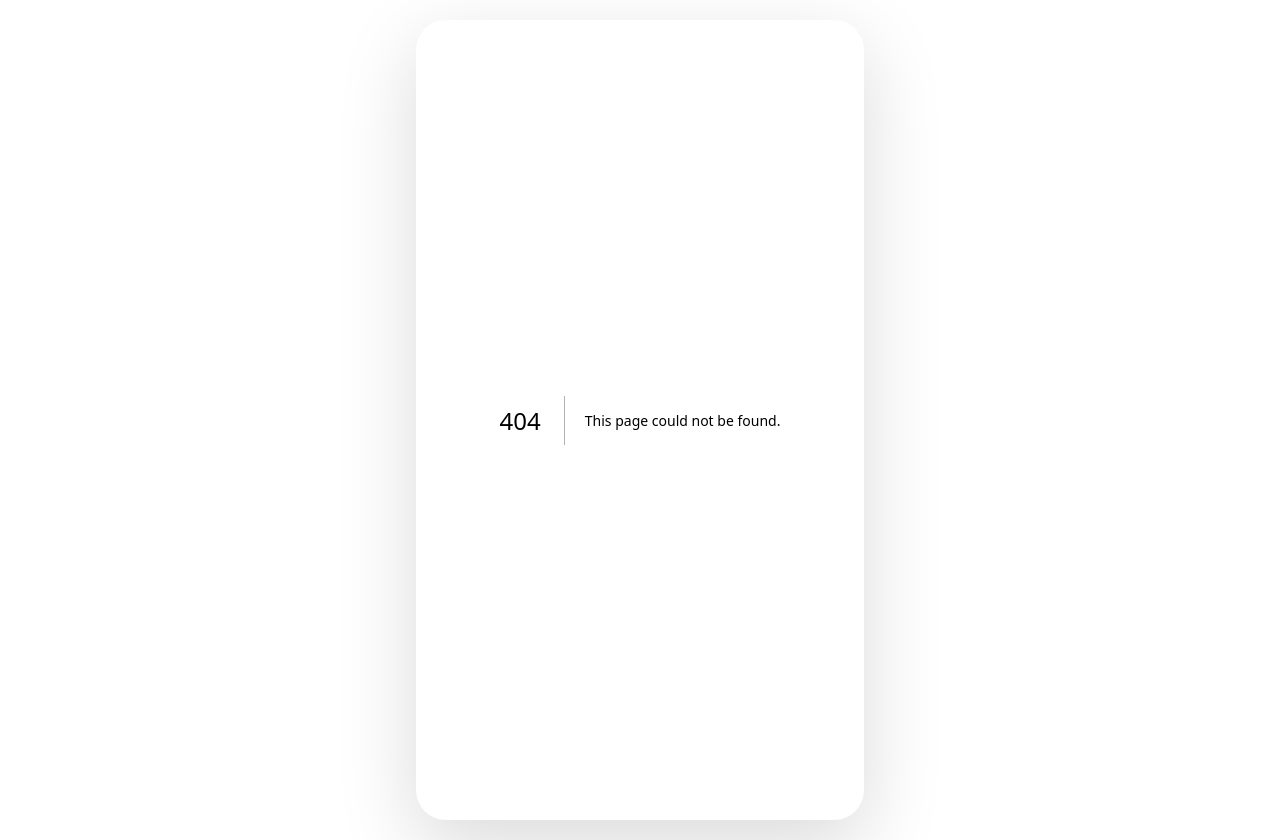
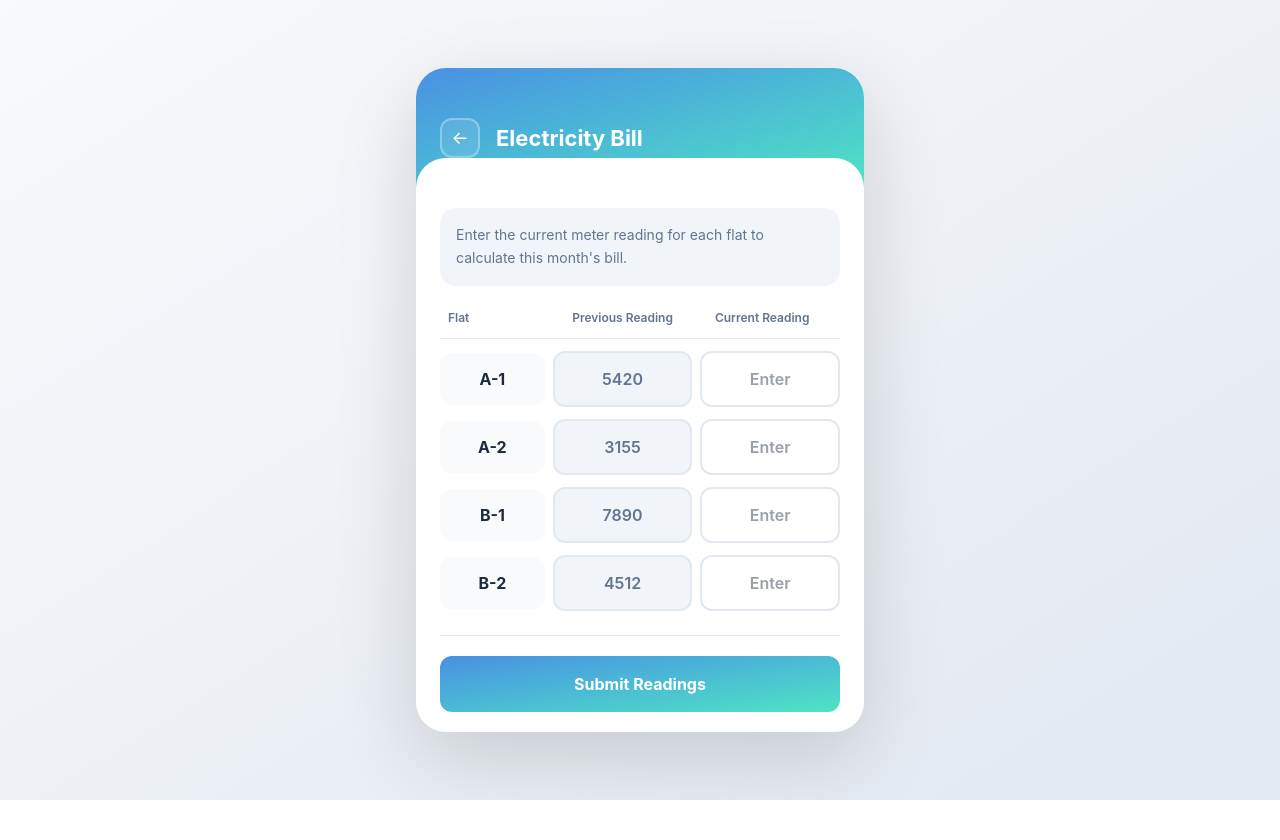
Before and after one commit to Real-System-Makers/BariBondhon_Frontend, a Next.js app: page /electrcity-entry in a window 1280 px wide. Before the commit this address had no page. After the commit the page ends 800 px from the top, so only its background shows below. Built offline with nearby package versions, Linux system fonts and the light colour scheme.

Commit message:
feat(electricity-entry): add Electricity Entry page

```diff
--- /dev/null
+++ b/app/electrcity-entry/page.tsx
@@ -0,0 +1,137 @@
+import Link from "next/link";
+
+const ElectricityEntry = () => {
+  return (
+    <div className="flex flex-col">
+      <div className="bg-gradient-to-br from-[#4a90e2] to-[#50e3c2] pt-[50px] px-6 pb-[30px] text-white relative shrink-0 after:content-[''] after:absolute after:bottom-0 after:left-0 after:right-0 after:h-[30px] after:bg-white after:rounded-t-[30px]">
+        <div className="flex items-center gap-4 relative z-[2]">
+          <Link
+            href="/"
+            className="w-10 h-10 border-2 border-white/30 rounded-xl bg-white/10 text-white flex items-center justify-center cursor-pointer text-lg no-underline"
+          >
+            ←
+          </Link>
+          <div className="text-[22px] font-bold">Electricity Bill</div>
+        </div>
+      </div>
+
+      <div className="p-5 px-6 flex-1 overflow-y-auto flex flex-col">
+        <form id="meterReadingForm" className="flex-grow">
+          <div className="bg-slate-100 rounded-2xl p-4 mb-6">
+            <p className="text-sm text-slate-500 leading-relaxed">
+              Enter the current meter reading for each flat to calculate this
+              month's bill.
+            </p>
+          </div>
+
+          <div className="flex justify-between px-2 pb-3 border-b border-slate-200 mb-3">
+            <span className="text-xs font-semibold text-slate-500 flex-[1.5] text-left">
+              Flat
+            </span>
+            <span className="text-xs font-semibold text-slate-500 text-center flex-[2]">
+              Previous Reading
+            </span>
+            <span className="text-xs font-semibold text-slate-500 text-center flex-[2]">
+              Current Reading
+            </span>
+          </div>
+
+          <div className="flex flex-col gap-3">
+            <div
+              className="flex items-center gap-2 animate-slideInUp"
+              style={{ animationDelay: "0.1s" }}
+            >
+              <div className="flex-[1.5] text-base font-bold text-slate-800 bg-slate-50 py-3.5 px-3 rounded-xl text-center">
+                A-1
+              </div>
+              <input
+                type="number"
+                className="flex-[2] w-full border-2 border-slate-200 rounded-xl py-3.5 px-3.5 text-base font-semibold text-slate-500 text-center [appearance:textfield] [&::-webkit-outer-spin-button]:appearance-none [&::-webkit-inner-spin-button]:appearance-none [&::-webkit-outer-spin-button]:m-0 [&::-webkit-inner-spin-button]:m-0 bg-slate-100 cursor-not-allowed"
+                value="5420"
+                readOnly
+              />
+              <input
+                type="number"
+                className="flex-[2] w-full border-2 border-slate-200 rounded-xl py-3.5 px-3.5 text-base font-semibold text-gray-700 text-center [appearance:textfield] [&::-webkit-outer-spin-button]:appearance-none [&::-webkit-inner-spin-button]:appearance-none [&::-webkit-outer-spin-button]:m-0 [&::-webkit-inner-spin-button]:m-0 focus:outline-none focus:border-[#4a90e2]"
+                placeholder="Enter"
+                required
+              />
+            </div>
+            <div
+              className="flex items-center gap-2 animate-slideInUp"
+              style={{ animationDelay: "0.2s" }}
+            >
+              <div className="flex-[1.5] text-base font-bold text-slate-800 bg-slate-50 py-3.5 px-3 rounded-xl text-center">
+                A-2
+              </div>
+              <input
+                type="number"
+                className="flex-[2] w-full border-2 border-slate-200 rounded-xl py-3.5 px-3.5 text-base font-semibold text-slate-500 text-center [appearance:textfield] [&::-webkit-outer-spin-button]:appearance-none [&::-webkit-inner-spin-button]:appearance-none [&::-webkit-outer-spin-button]:m-0 [&::-webkit-inner-spin-button]:m-0 bg-slate-100 cursor-not-allowed"
+                value="3155"
+                readOnly
+              />
+              <input
+                type="number"
+                className="flex-[2] w-full border-2 border-slate-200 rounded-xl py-3.5 px-3.5 text-base font-semibold text-gray-700 text-center [appearance:textfield] [&::-webkit-outer-spin-button]:appearance-none [&::-webkit-inner-spin-button]:appearance-none [&::-webkit-outer-spin-button]:m-0 [&::-webkit-inner-spin-button]:m-0 focus:outline-none focus:border-[#4a90e2]"
+                placeholder="Enter"
+                required
+              />
+            </div>
+            <div
+              className="flex items-center gap-2 animate-slideInUp"
+              style={{ animationDelay: "0.3s" }}
+            >
+              <div className="flex-[1.5] text-base font-bold text-slate-800 bg-slate-50 py-3.5 px-3 rounded-xl text-center">
+                B-1
+              </div>
+              <input
+                type="number"
+                className="flex-[2] w-full border-2 border-slate-200 rounded-xl py-3.5 px-3.5 text-base font-semibold text-slate-500 text-center [appearance:textfield] [&::-webkit-outer-spin-button]:appearance-none [&::-webkit-inner-spin-button]:appearance-none [&::-webkit-outer-spin-button]:m-0 [&::-webkit-inner-spin-button]:m-0 bg-slate-100 cursor-not-allowed"
+                value="7890"
+                readOnly
+              />
+              <input
+                type="number"
+                className="flex-[2] w-full border-2 border-slate-200 rounded-xl py-3.5 px-3.5 text-base font-semibold text-gray-700 text-center [appearance:textfield] [&::-webkit-outer-spin-button]:appearance-none [&::-webkit-inner-spin-button]:appearance-none [&::-webkit-outer-spin-button]:m-0 [&::-webkit-inner-spin-button]:m-0 focus:outline-none focus:border-[#4a90e2]"
+                placeholder="Enter"
+                required
+              />
+            </div>
+            <div
+              className="flex items-center gap-2 animate-slideInUp"
+              style={{ animationDelay: "0.4s" }}
+            >
+              <div className="flex-[1.5] text-base font-bold text-slate-800 bg-slate-50 py-3.5 px-3 rounded-xl text-center">
+                B-2
+              </div>
+              <input
+                type="number"
+                className="flex-[2] w-full border-2 border-slate-200 rounded-xl py-3.5 px-3.5 text-base font-semibold text-slate-500 text-center [appearance:textfield] [&::-webkit-outer-spin-button]:appearance-none [&::-webkit-inner-spin-button]:appearance-none [&::-webkit-outer-spin-button]:m-0 [&::-webkit-inner-spin-button]:m-0 bg-slate-100 cursor-not-allowed"
+                value="4512"
+                readOnly
+              />
+              <input
+                type="number"
+                className="flex-[2] w-full border-2 border-slate-200 rounded-xl py-3.5 px-3.5 text-base font-semibold text-gray-700 text-center [appearance:textfield] [&::-webkit-outer-spin-button]:appearance-none [&::-webkit-inner-spin-button]:appearance-none [&::-webkit-outer-spin-button]:m-0 [&::-webkit-inner-spin-button]:m-0 focus:outline-none focus:border-[#4a90e2]"
+                placeholder="Enter"
+                required
+              />
+            </div>
+          </div>
+        </form>
+
+        <div className="mt-6 pt-5 border-t border-slate-200">
+          <button
+            type="submit"
+            form="meterReadingForm"
+            className="w-full bg-gradient-to-br from-[#4a90e2] to-[#50e3c2] border-none rounded-xl py-4 px-4 text-white text-base font-bold cursor-pointer transition-all duration-300"
+          >
+            Submit Readings
+          </button>
+        </div>
+      </div>
+    </div>
+  );
+};
+
+export default ElectricityEntry;
```
